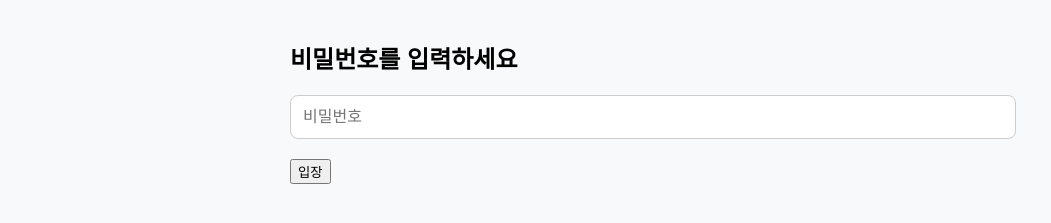
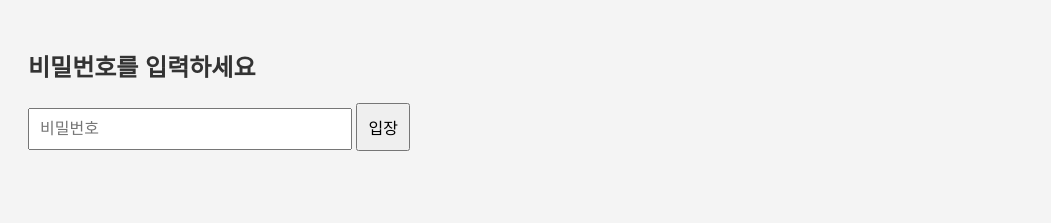
Before and after one commit to shimyesung08/yushin-repository, a plain HTML site: page index.html in a window 1280 px wide. Shown: the whole page, without its empty margins (0-1051 px from the left). Drawn offline with Linux system fonts and the light colour scheme.

Commit message:
Update style.css

```diff
--- a/style.css
+++ b/style.css
@@ -1,39 +1,44 @@
 body {
-  font-family: 'Noto Sans KR', sans-serif;
-  max-width: 700px;
-  margin: auto;
+  font-family: Arial, sans-serif;
   padding: 20px;
-  background-color: #f8f9fa;
+  background: #f4f4f4;
 }
 
-h1 {
-  text-align: center;
+h1, h2 {
+  color: #333;
+}
+
+input {
+  padding: 10px;
+  font-size: 16px;
+  width: 300px;
   margin-bottom: 20px;
 }
 
-input {
-  width: 100%;
-  padding: 12px;
+button {
+  padding: 10px;
   font-size: 16px;
-  margin-bottom: 20px;
-  border: 1px solid #ccc;
-  border-radius: 8px;
+  cursor: pointer;
 }
 
 ul {
-  list-style: none;
+  list-style-type: none;
   padding: 0;
 }
 
 li {
-  margin: 10px 0;
+  background: white;
+  padding: 10px;
+  margin-bottom: 5px;
+  border: 1px solid #ccc;
 }
 
 a {
   text-decoration: none;
-  color: #0077cc;
+  color: #007bff;
 }
 
-a:hover {
-  text-decoration: underline;
+.error {
+  color: red;
+  margin-top: 10px;
 }
```
